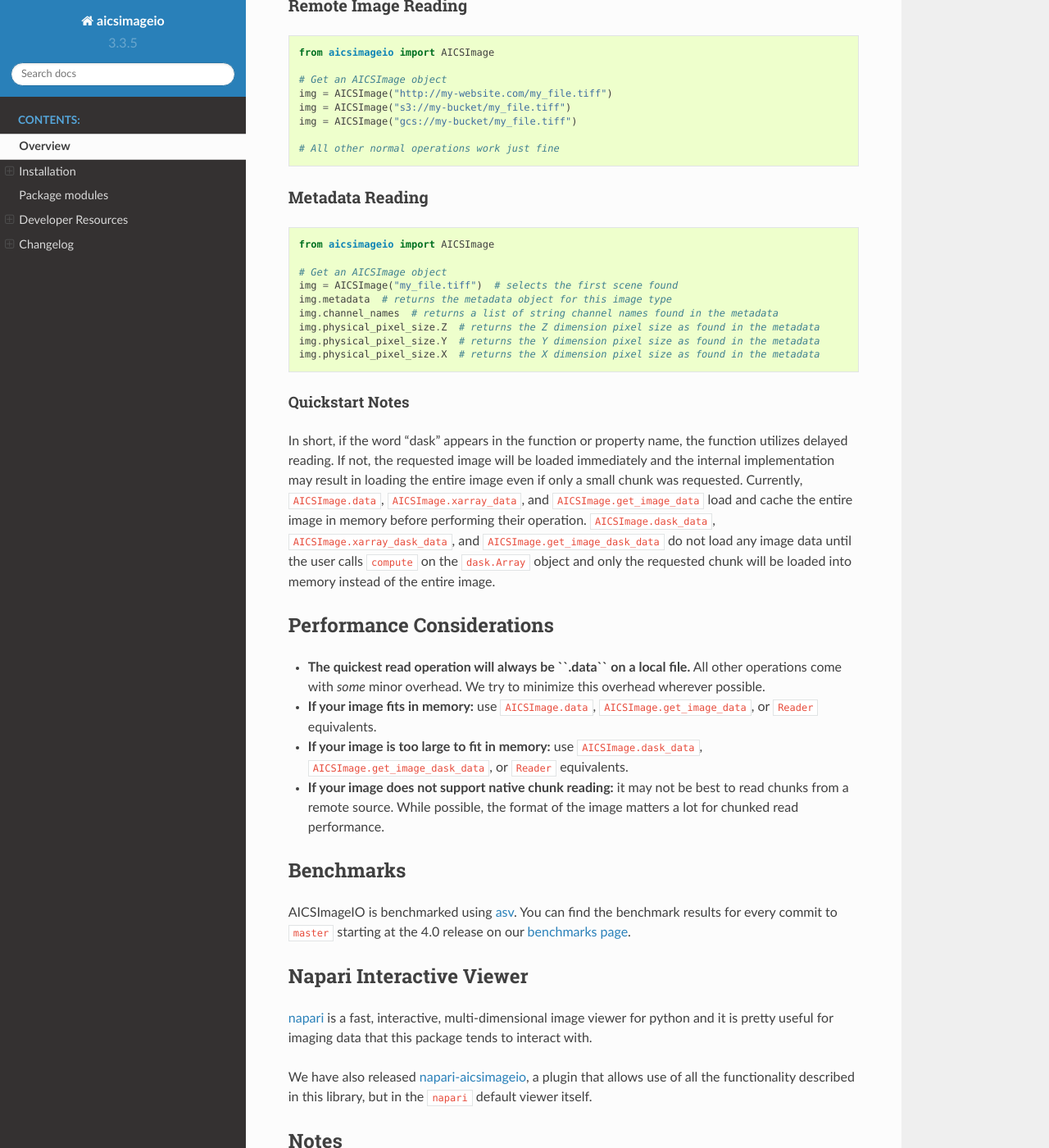
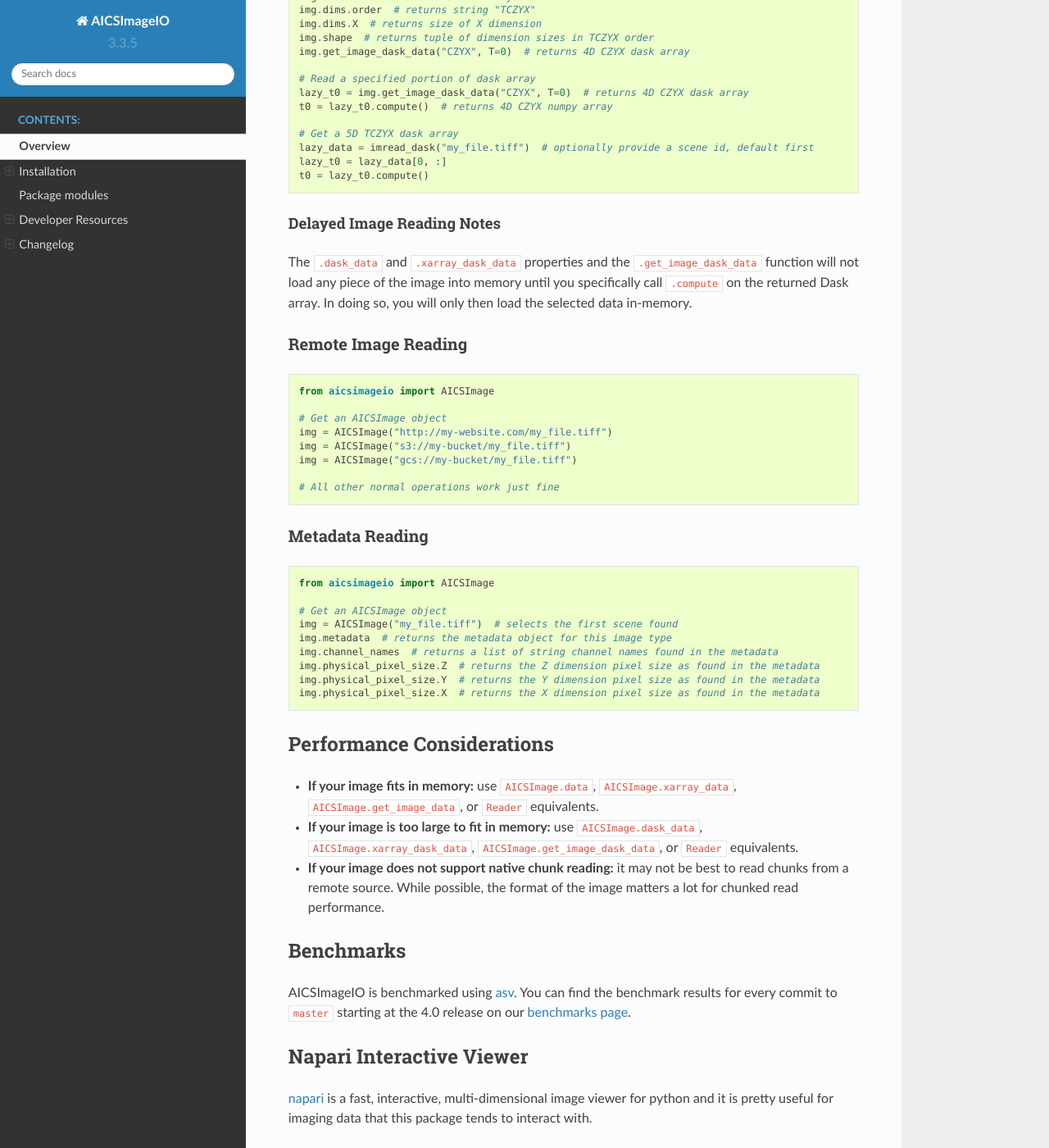
Before and after one commit to AllenCellModeling/aicsimageio, a Sphinx documentation site: the page built from docs/index.rst, in a window 1280 px wide and 1400 px high, scrolled down 2410 px. Shown: the whole window at 82% size. Built offline with Sphinx 7.4.7 and the Read the Docs theme 2.0.0, drawn with Linux system fonts in a browser that asks for light colours; pages that are not in the unit, such as notebooks, are missing from menus; some of the changed text lies outside the part shown.

````diff
--- a/README.md
+++ b/README.md
@@ -11,20 +11,23 @@ Python
 
 ## Features
 
-- Supports reading metadata and imaging data for:
-  - `CZI`
-  - `OME-TIFF`
-  - `TIFF`
-  - `LIF`
-  - Any additional format supported by [imageio](https://github.com/imageio/imageio)
-- Supports writing metadata and imaging data for:
-  - `OME-TIFF`
-- Supports reading from and writing to any
-  [fsspec](https://github.com/intake/filesystem_spec) supported file system:
-  _ Local paths (i.e. `my-file.png`)
-  _ HTTP URLs (i.e. `https://my-domain.com/my-file.png`)
-  _ [s3fs](https://github.com/dask/s3fs) (i.e. `s3://my-bucket/my-file.png`)
-  _ [gcsfs](https://github.com/dask/gcsfs) (i.e. `gcs://my-bucket/my-file.png`) \* See the [list of known implementations](https://filesystem-spec.readthedocs.io/en/latest/?badge=latest#implementations).
+-   Supports reading metadata and imaging data for:
+    -   `CZI`
+    -   `OME-TIFF`
+    -   `TIFF`
+    -   `LIF`
+    -   Any additional format supported by [imageio](https://github.com/imageio/imageio)
+-   Supports writing metadata and imaging data for:
+    -   `OME-TIFF`
+-   Supports reading from and writing to any
+    [fsspec](https://github.com/intake/filesystem_spec) supported file system:
+
+    -   Local paths (i.e. `my-file.png`)
+    -   HTTP URLs (i.e. `https://my-domain.com/my-file.png`)
+    -   [s3fs](https://github.com/dask/s3fs) (i.e. `s3://my-bucket/my-file.png`)
+    -   [gcsfs](https://github.com/dask/gcsfs) (i.e. `gcs://my-bucket/my-file.png`)
+
+    See the [list of known implementations](https://filesystem-spec.readthedocs.io/en/latest/?badge=latest#implementations).
 
 ## Installation
 
@@ -75,6 +78,12 @@ img.get_image_data("CZYX", T=0)  # returns 4D CZYX numpy array
 data = imread("my_file.tiff")  # optionally provide a scene id, default first
 ```
 
+#### Full Image Reading Notes
+
+The `.data` and `.xarray_data` properties and the `.get_image_data` function will
+load the whole image into memory prior to returning the specified chunk (if using
+`.get_image_data`).
+
 ### Delayed Image Reading
 
 ```python
@@ -118,6 +127,13 @@ lazy_t0 = lazy_data[0, :]
 t0 = lazy_t0.compute()
 ```
 
+#### Delayed Image Reading Notes
+
+The `.dask_data` and `.xarray_dask_data` properties and the `.get_image_dask_data`
+function will not load any piece of the image into memory until you specifically
+call `.compute` on the returned Dask array. In doing so, you will only then load the
+selected data in-memory.
+
 ### Remote Image Reading
 
 ```python
@@ -145,30 +161,15 @@ img.physical_pixel_size.Y  # returns the Y dimension pixel size as found in the
 img.physical_pixel_size.X  # returns the X dimension pixel size as found in the metadata
 ```
 
-#### Quickstart Notes
-
-In short, if the word "dask" appears in the function or property name, the function
-utilizes delayed reading. If not, the requested image will be loaded immediately and
-the internal implementation may result in loading the entire image even if only a small
-chunk was requested. Currently, `AICSImage.data`, `AICSImage.xarray_data`, and
-`AICSImage.get_image_data` load and cache the entire image in memory before performing
-their operation. `AICSImage.dask_data`, `AICSImage.xarray_dask_data`, and
-`AICSImage.get_image_dask_data` do not load any image data until the user calls
-`compute` on the `dask.Array` object and only the requested chunk will be loaded into
-memory instead of the entire image.
-
 ## Performance Considerations
 
-- **The quickest read operation will always be `.data` on a local file.** All other
-  operations come with _some_ minor overhead. We try to minimize this overhead wherever
-  possible.
-- **If your image fits in memory:** use `AICSImage.data`, `AICSImage.get_image_data`,
-  or `Reader` equivalents.
-- **If your image is too large to fit in memory:** use `AICSImage.dask_data`,
-  `AICSImage.get_image_dask_data`, or `Reader` equivalents.
-- **If your image does not support native chunk reading:** it may not be best to read
-  chunks from a remote source. While possible, the format of the image matters a lot for
-  chunked read performance.
+-   **If your image fits in memory:** use `AICSImage.data`, `AICSImage.xarray_data`,
+    `AICSImage.get_image_data`, or `Reader` equivalents.
+-   **If your image is too large to fit in memory:** use `AICSImage.dask_data`,
+    `AICSImage.xarray_dask_data`, `AICSImage.get_image_dask_data`, or `Reader` equivalents.
+-   **If your image does not support native chunk reading:** it may not be best to read
+    chunks from a remote source. While possible, the format of the image matters a lot for
+    chunked read performance.
 
 ## Benchmarks
 
@@ -188,14 +189,6 @@ We have also released
 that allows use of all the functionality described in this library, but in the `napari`
 default viewer itself.
 
-## Notes
-
-- Each file format may use a different metadata parser as it is dependent on the
-  format's reader class implementation.
-- The `AICSImage` object will only pull the `Scene`, `Time`, `Channel`, `Z`, `Y`, `X`
-  dimensions from the reader. If your file has dimensions outside of those, use the base
-  `Reader` classes.
-
 ## Development
 
 See our
--- a/docs/conf.py
+++ b/docs/conf.py
@@ -21,10 +21,11 @@
 import os
 import sys
 
-import aicsimageio
 import sphinx_rtd_theme
 
-sys.path.insert(0, os.path.abspath("../.."))
+import aicsimageio
+
+sys.path.insert(0, os.path.abspath(".."))
 
 
 # -- General configuration ---------------------------------------------
@@ -40,7 +41,7 @@ extensions = [
     "sphinx.ext.viewcode",
     "sphinx.ext.napoleon",
     "sphinx.ext.mathjax",
-    "m2r",
+    "m2r2",
 ]
 
 # Control napoleon
@@ -68,9 +69,9 @@ source_suffix = {
 master_doc = "index"
 
 # General information about the project.
-project = u"aicsimageio"
-copyright = u"2020, Allen Institute for Cell Science"
-author = u"Allen Institute for Cell Science"
+project = u"AICSImageIO"
+copyright = u"2021, Jackson Maxfield Brown, Allen Institute for Cell Science"
+author = u"Jackson Maxfield Brown, Allen Institute for Cell Science"
 
 # The version info for the project you"re documenting, acts as replacement
 # for |version| and |release|, also used in various other places throughout
@@ -152,8 +153,8 @@ latex_documents = [
     (
         master_doc,
         "aicsimageio.tex",
-        u"aicsimageio Documentation",
-        u"Allen Institute for Cell Science",
+        u"AICSImageIO Documentation",
+        u"Jackson Maxfield Brown, Allen Institute for Cell Science",
         "manual",
     ),
 ]
@@ -163,7 +164,7 @@ latex_documents = [
 
 # One entry per manual page. List of tuples
 # (source start file, name, description, authors, manual section).
-man_pages = [(master_doc, "aicsimageio", u"aicsimageio Documentation", [author], 1)]
+man_pages = [(master_doc, "aicsimageio", u"AICSImageIO Documentation", [author], 1)]
 
 
 # -- Options for Texinfo output ----------------------------------------
@@ -175,11 +176,12 @@ texinfo_documents = [
     (
         master_doc,
         "aicsimageio",
-        u"aicsimageio Documentation",
+        u"AICSImageIO Documentation",
         author,
         "aicsimageio",
-        "Delayed Image Reading, Metadata Conversion, and Image Writing for Microscopy "
-        "Images in Pure Python",
-        "Image Processing, Computational Biology",
+        (
+            "Image Reading, Metadata Conversion, and Image Writing for Microscopy "
+            "Images in Pure Python"
+        ),
     ),
 ]
--- a/docs/index.rst
+++ b/docs/index.rst
@@ -1,4 +1,4 @@
-Welcome to aicsimageio's documentation!
+Welcome to AICSImageIO's documentation!
 =======================================
 
 .. toctree::
--- a/setup.cfg
+++ b/setup.cfg
@@ -4,10 +4,14 @@ commit = True
 tag = True
 
 [bumpversion:file:setup.py]
+search = version="{current_version}"
+replace = version="{new_version}"
+
+[bumpversion:file:aicsimageio/__init__.py]
 search = {current_version}
 replace = {new_version}
 
-[bumpversion:file:aicsimageio/__init__.py]
+[bumpversion:file:cookiecutter.yaml]
 search = {current_version}
 replace = {new_version}
 
````
Also changed, not shown: aicsimageio/__init__.py (+8 -0 lines), cookiecutter.yaml (added, +10 -0 lines), setup.py (+25 -24 lines), 10 other files.
